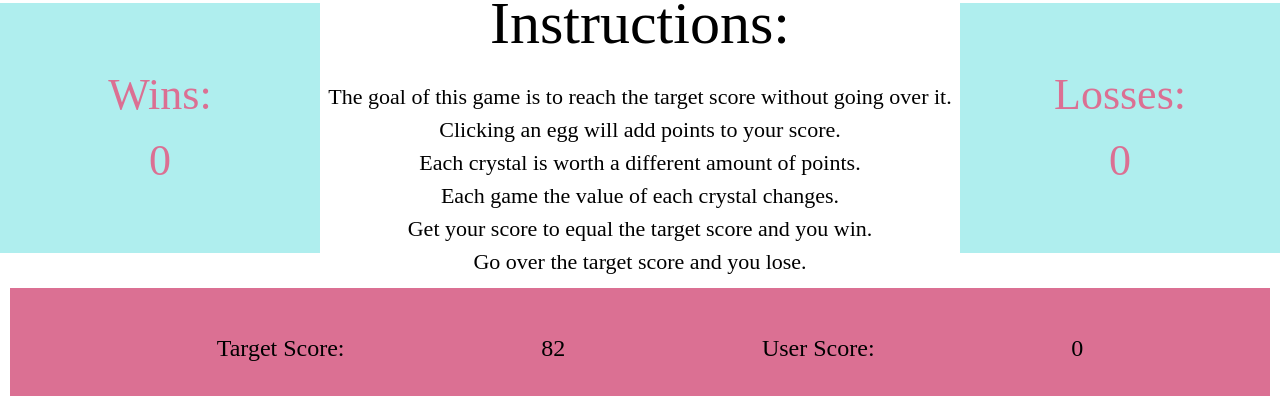
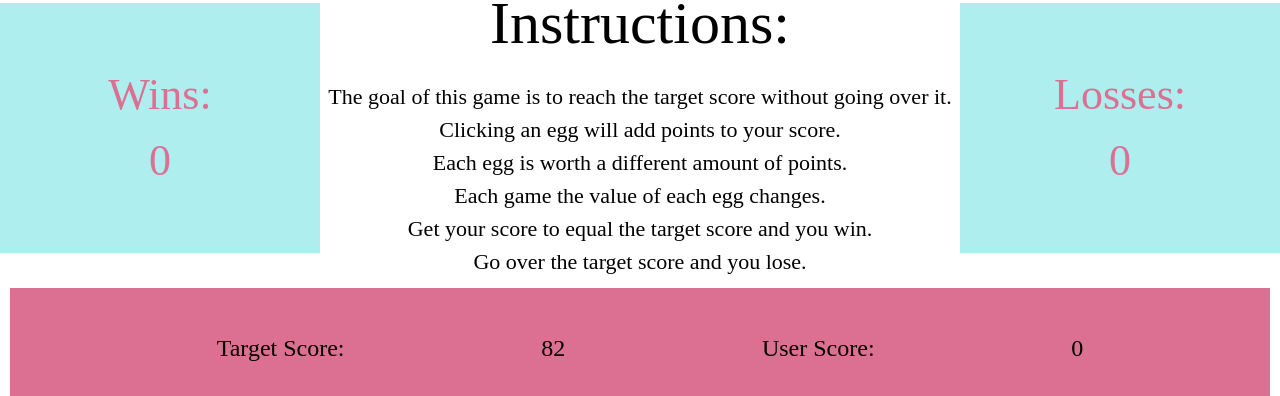
Before and after one commit to Jimbomoso/unit-4-game, a plain HTML site: page index.html in a window 1280 px wide. Shown: the part 342-738 px from the top of the page. Drawn offline with nearby package versions, Linux system fonts and the light colour scheme.

Commit message:
Updated instructions from crystals eggs after changing the theme to easter egg collector

```diff
--- a/index.html
+++ b/index.html
@@ -29,9 +29,9 @@
                     <br>
                     Clicking an egg will add points to your score.
                     <br>
-                    Each crystal is worth a different amount of points.
+                    Each egg is worth a different amount of points.
                     <br>
-                    Each game the value of each crystal changes.
+                    Each game the value of each egg changes.
                     <br>
                     Get your score to equal the target score and you win.
                     <br>
```
